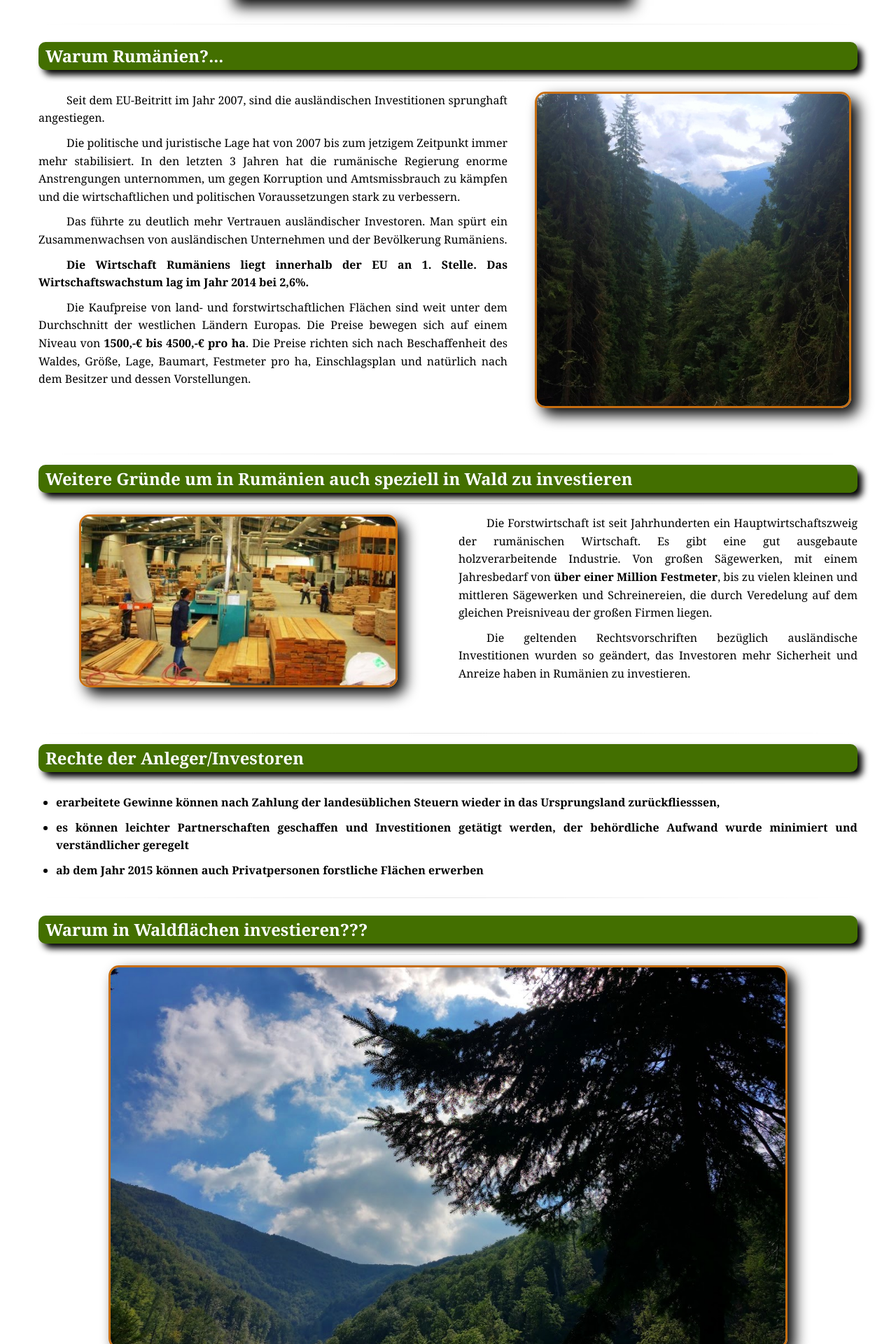
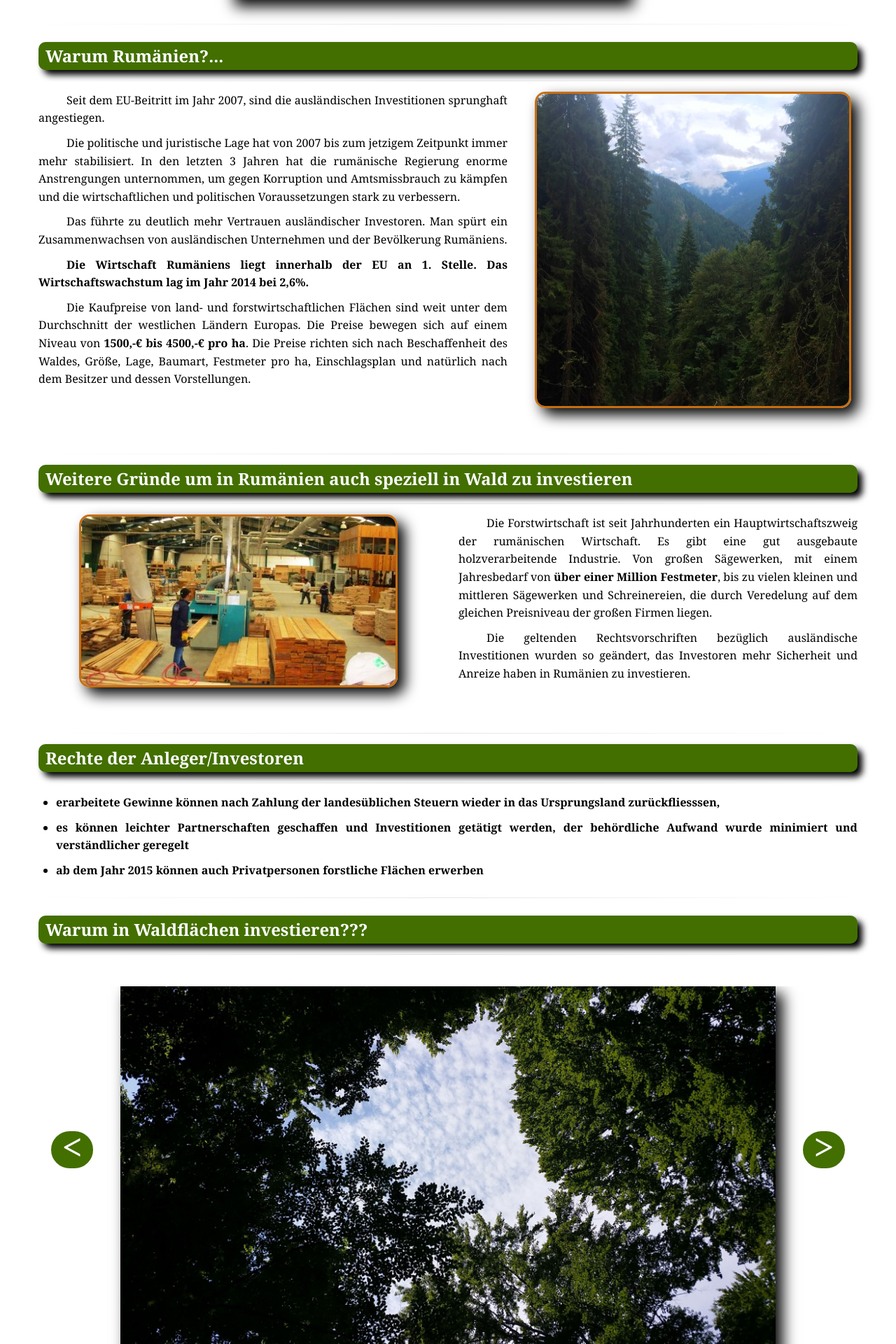
Before and after one commit to jancsi311/padure-bioenergy, a PHP site: page / in a window 1280 px wide. Shown: the part 2853-4773 px from the top of the page at 70% size. Run offline with PHP 8.4, Linux system fonts and the light colour scheme; some libraries are stand-ins or nearby versions.

Commit message:
carousel + back to top

```diff
--- a/assets/css/docs.css
+++ b/assets/css/docs.css
@@ -57,10 +57,10 @@ body > .navbar .brand:hover {
 	margin-bottom: 60px;
 }
 
-/*.navbar {
+.navbar {
 	background-color: white;
 	box-shadow: 10px 10px 20px #000000;
-}*/
+}
 
 /* Sections
 -------------------------------------------------- */
@@ -1972,3 +1972,41 @@ div#output{display:none;}
 {
     display:none!important;
     }
+
+#top-link-block.affix-top {
+    position: absolute; /* allows it to "slide" up into view */
+    bottom: -82px;
+    left: 10px;
+}
+#top-link-block.affix {
+    position: fixed; /* keeps it on the bottom once in view */
+    bottom: 18px;
+    right: 10px;
+    z-index: 99;
+}
+
+.carousel-control {
+    position: absolute;
+    top: 40%;
+    padding-top: 7px;
+    left: 15px;
+    width: 60px;
+    height: 46px;
+    margin-top: -20px;
+    font-size: 53px;
+    font-weight: 100;
+    line-height: 30px;
+    color: #ffffff;
+    text-align: center;
+    background: #436F00;
+    border: 3px solid #ffffff;
+    /* -webkit-border-radius: 23px; */
+    -moz-border-radius: 23px;
+    border-radius: 45px;
+    opacity: 1;
+    filter: alpha(opacity=50);
+}
+
+.carousel-control:hover {
+	opacity: 0.5;
+}
--- a/assets/js/custom.js
+++ b/assets/js/custom.js
@@ -43,6 +43,13 @@ $(function ($) {
 
 
 $(document).ready(function () {
+
+	if ( ($(window).height() + 100) < $(document).height() ) {
+	    $('#top-link-block').removeClass('hidden').affix({
+	        // how far to scroll down before link "slides" into view
+	        offset: {top:100}
+	    });
+	}
     $('#demo-side-bar').prepend($('<div id="bsa-close">x</div>').click(function () { $('#demo-side-bar').addClass('demobar-hidden').hide().remove(); }));
     try {
         /* isotope for item filtering */
--- a/index.html
+++ b/index.html
@@ -93,7 +93,7 @@ $(function(){
 <!-- Header
 		================================================== -->
 <div class="nav-agency">
-    <div class="navbar navbar-static-top">
+    <div class="navbar navbar-static-top" id="top_position">
       <div class="navbar-inner">
         <div class="container"> <a class="brand" href="index.html"> <img src="assets/img/Logo.png" alt="Logo"></a>
           <div id="main-nav">
@@ -118,6 +118,11 @@ $(function(){
       </div>
     </div>
 </div>
+<span id="top-link-block" class="hidden">
+    <a href="#top_position" class="well well-sm" onclick="$('html,body').animate({scrollTop:0},'slow');return false;">
+        <i class="glyphicon glyphicon-chevron-up"></i> Back to Top
+    </a>
+</span>
 <!-- Content
 		================================================== -->
 	<div class="jumbotron masthead" id="scrolling">
@@ -162,7 +167,7 @@ $(function(){
 <div class="content">
 	<div class="container">
 		<div class="marketing">
-			<a name="page_1"></a>
+			<a name="page_1" class="scroll_marker"></a>
 			<hr class="soften">
 			<div class="row-fluid textleft">
 				<div class="span12">
@@ -214,7 +219,7 @@ $(function(){
 				<iframe class="span6" src="https://player.vimeo.com/video/153632173?color=ffffff" height="310" style="margin: 0 auto" frameborder="0" webkitallowfullscreen mozallowfullscreen allowfullscreen></iframe>
 				<div class="span3"></div>
 			</div>
-			<a name="page_2"></a>
+			<a name="page_2" class="scroll_marker"></a>
 			<hr class="soften">
 			<div class="row-fluid textleft">
 				<div class="span12">
@@ -263,13 +268,48 @@ $(function(){
 				</div>
 			</div>
 			<hr class="soften">
-			<a name="page_3"></a>
+			<a name="page_3" class="scroll_marker"></a>
 			<div class="row-fluid textleft">
 				<div class="span12">
 					<h3>Warum in Waldflächen investieren??? </h3>
 					<hr class="soften">
 					<div class="span1"></div>
-					<img class="img-border span10" src="assets/img/forest_1.jpg" alt="Wald" style="margin-left: 0" />
+					<!-- <img class="img-border span10" src="assets/img/forest_1.jpg" alt="Wald" style="margin-left: 0" /> -->
+          <div class="container">
+            <br>
+            <div id="myCarousel" class="carousel slide" data-ride="carousel">
+              <!-- Indicators -->
+              <!-- Wrapper for slides -->
+              <div class="carousel-inner" role="listbox">
+                <div class="item active">
+                  <img src="assets/img/home-banner-bg.jpg" alt="Chania" width="80%">
+                </div>
+
+                <div class="item">
+                  <img src="assets/img/home-banner-bg2.jpg" alt="Chania" width="80%">
+                </div>
+
+                <div class="item">
+                  <img src="assets/img/home-banner-bg3.jpg" alt="Flower" width="80%">
+                </div>
+
+                <div class="item">
+                  <img src="assets/img/home-banner-bg2.jpg" alt="Flower" width="80%">
+                </div>
+              </div>
+
+              <!-- Left and right controls -->
+              <a class="left carousel-control" href="#myCarousel" role="button" data-slide="prev">
+                <span class="glyphicon glyphicon-chevron-right" aria-hidden="true"></span>
+                <span class="sr-only"><</span>
+              </a>
+              <a class="right carousel-control" href="#myCarousel" role="button" data-slide="next">
+                <span class="glyphicon glyphicon-chevron-right" aria-hidden="true"></span>
+                <span class="sr-only">></span>
+              </a>
+            </div>
+
+          </div>
 					<div class="span1"></div>
 				</div>
 			</div>
```
